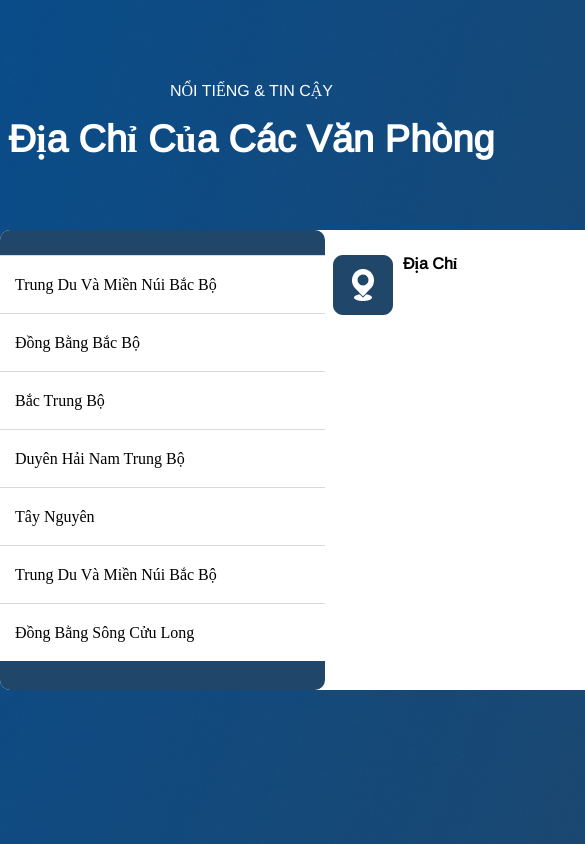
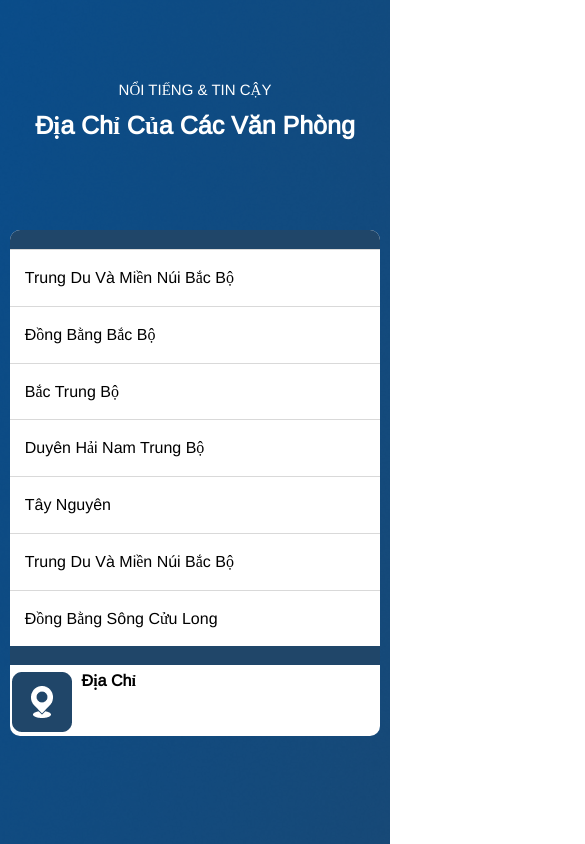
Before and after one commit to doducthuan/testFEDion, a plain HTML site: page ChiNhanh/index.html in a window 390 px wide. Shown: the top 844 px of the page, 585 px wide, since content can reach past the window. Drawn offline with nearby package versions, Linux system fonts and the light colour scheme.

Commit message:
add reponsive

```diff
--- a/ChiNhanh/index.html
+++ b/ChiNhanh/index.html
@@ -9,6 +9,9 @@
     <script src="https://ajax.googleapis.com/ajax/libs/jquery/1.7.1/jquery.min.js"></script>
     <script src="https://ajax.googleapis.com/ajax/libs/jquery/3.2.1/jquery.min.js"></script>
     <title>Document</title>
+    <script>
+        var h = screen.height;
+    </script>
     <style>
         body{
             width: 100%;
@@ -19,12 +22,12 @@
             -o-background-size: cover;
             background-size: cover;
         }
-        .title, .address, .iconMap{
+        .title, .address, .icon-map{
             position:absolute;
             z-index: 2;
         }
 /* Css title */
-        .topTitle, .botTitle{
+        .top-title, .bot-title{
             color: white;
             font-family: Arimo;
             line-height: 10px;
@@ -32,58 +35,67 @@
         .title{
             width: 503px;
             text-align: center;
-            margin-top: 70px;
-            margin-left: 670px;
+            margin-top: 3.65%;
+            /* 70 */
+            margin-left: 34.9%;
         }
-        .topTitle{
+        .top-title{
             font-size: 16px;
         }
-        .botTitle{
+        .bot-title{
             font-size: 38px;
         }
 /* Css adress */
         .address{
             display: flex;
             flex-direction: row;
-            width: 1015px;
-            height: 460px;
+            width: 52.8%;
+            /* 1015 */
+            height: 50%;
+            /* 460 */
             background-color: white;
             border-radius: 10px;
-            margin: 230px 0 0 200px;
+            margin: 12% 0 0 13%;
+            /* 230 200 */
         }
-        .leftAddress{
-            width: 325px;
-            height: 435px;
+        .left-address{
+            display: flex;
+            width: 32%;
+            height: 100%;
+            /* 435 */
             background-color: #204669;
             border-radius: 10px;
-            padding-top: 25px;
-            padding-left: -8px;
+        }
+        table{
+            margin-top: auto;
+            margin-bottom: auto;
+            height: 91.3%;
         }
         table, tr, td{
             border-collapse: collapse;
-            width: 325px;
+            width: 100%;
         }
 
         td{
-            height: 55px;
+            font-family: Arimo;
             background-color: white;
             border-top:1px solid #D9D9D9;
             padding-left: 15px;
         }
-        .rightAddress{
+        .right-address{
             display: flex;
             flex-direction: row;
-            max-width: 642px;
-            height: 60px;
-            margin: 25px 0 0 8px;
+            width: 68%;
+            /* height: 60px; */
+            margin: 2% 0 0 0.5%;
         }
-        .addr, .addrDesp{
-            width: 560px;
+        .addr, .addr-desp{
+            width: 95%;
             font-size: 16px;
             font-family: Arimo;
             margin-left: 10px;
         }
-        .addrDesp{
+        .addr-desp{
             margin-top: 7px;
         }
 /* Css Map */
@@ -92,11 +104,11 @@
             width: 100%;
             z-index: 1;
         }
-        .map .mapVietNam{
+        .map .map-vietnam{
             width:100%;
             height: auto;
         }
-        .iconMap{
+        .icon-map{
             display: none;
         }
         @media  screen and (max-width: 1500px) {
@@ -116,16 +128,42 @@
             }
 
         }
+        @media screen and (min-width: 320px) and (max-width: 428px){
+            .title{
+                width: 90%;
+            }
+            .top-title{
+                font-size: 15px;
+            }
+            .bot-title{
+                font-size: 25px;
+            }
+            .address{
+                display: flex;
+                width: 95%;
+                height: 60%;
+                flex-direction: column;
+                margin: 230px auto 0;
+            }
+            .left-address{
+                width: 100%;
+                border-bottom-left-radius: 0%;
+                border-bottom-right-radius: 0%;
+            }
+            .right-address{
+                width: 100%;
+            }
+        }
     </style>
 </head>
 <body>
     <div class="screenAll">
         <div class="title">
-            <p class="topTitle">NỔI TIẾNG & TIN CẬY</p>
-            <p class="botTitle"><strong>Địa Chỉ Của Các Văn Phòng</strong></p>
+            <p class="top-title">NỔI TIẾNG & TIN CẬY</p>
+            <p class="bot-title"><strong>Địa Chỉ Của Các Văn Phòng</strong></p>
         </div>
         <div class="address">
-            <div class="leftAddress">
+            <div class="left-address">
                 <table>
                         <tr><td id="one" onclick="showAddress(this,'one')">Trung Du Và Miền Núi Bắc Bộ</td></tr>
                         <tr><td id="two" onclick="showAddress(this,'two')">Đồng Bằng Bắc Bộ</td></tr>
@@ -136,21 +174,20 @@
                         <tr><td id="seven" onclick="showAddress(this,'seven')">Đồng Bằng Sông Cửu Long</td></tr>
                 </table>
             </div>
-            <div class="rightAddress">
+            <div class="right-address">
                 <div><img src="image/IconAddress.png" alt="iconAddress"></div>
                 <div>
                     <div class="addr"><strong>Địa Chỉ</strong></div>
-                    <div class="addrDesp" id="desp"></div>
+                    <div class="addr-desp" id="desp"></div>
                 </div>
             </div>
 
             </div>
         </div>
         <div class="map">
-            <img src="image/Map.png" alt="map" class="mapVietNam">
-            <img src="image/IconAddr.png" alt="iconAddr" class="iconMap" id="iconMapId">
+            <img src="image/Map.png" alt="map" class="map-vietnam">
+            <img src="image/IconAddr.png" alt="iconAddr" class="icon-map" id="iconMapId">
         </div>
-
     </div>
     <script>
         function showAddress(element, st){
@@ -164,13 +201,13 @@
                 "seven" : "Tầng 9, phòng 307, toà nhà GP Invest, 170 đường La Thành, Đống Đa, Hà Nội.",
             };
             var dictAddr = {
-                "one" : "132px 0 0 1280px",
-                "two" : "142px 0 0 1365px",
-                "three" : "230px 0 0 1325px",
-                "four" : "430px 0 0 1465px",
-                "five" : "430px 0 0 1435px",
-                "six" : "132px 0 0 1305px",
-                "seven" : "580px 0 0 1355px",
+                "one" : "16.4% 0 0 68.75%",
+                "two" : "17.64% 0 0 72.9%",
+                "three" : "28.57% 0 0 70.8%",
+                "four" : "53.4% 0 0 79%",
+                "five" : "53.4% 0 0 77%",
+                "six" : "16.4% 0 0 68.75%",
+                "seven" : "74.53% 0 0 72.9%",
             };
             for(var item in dictAddress){
                 if(st === item){
```
